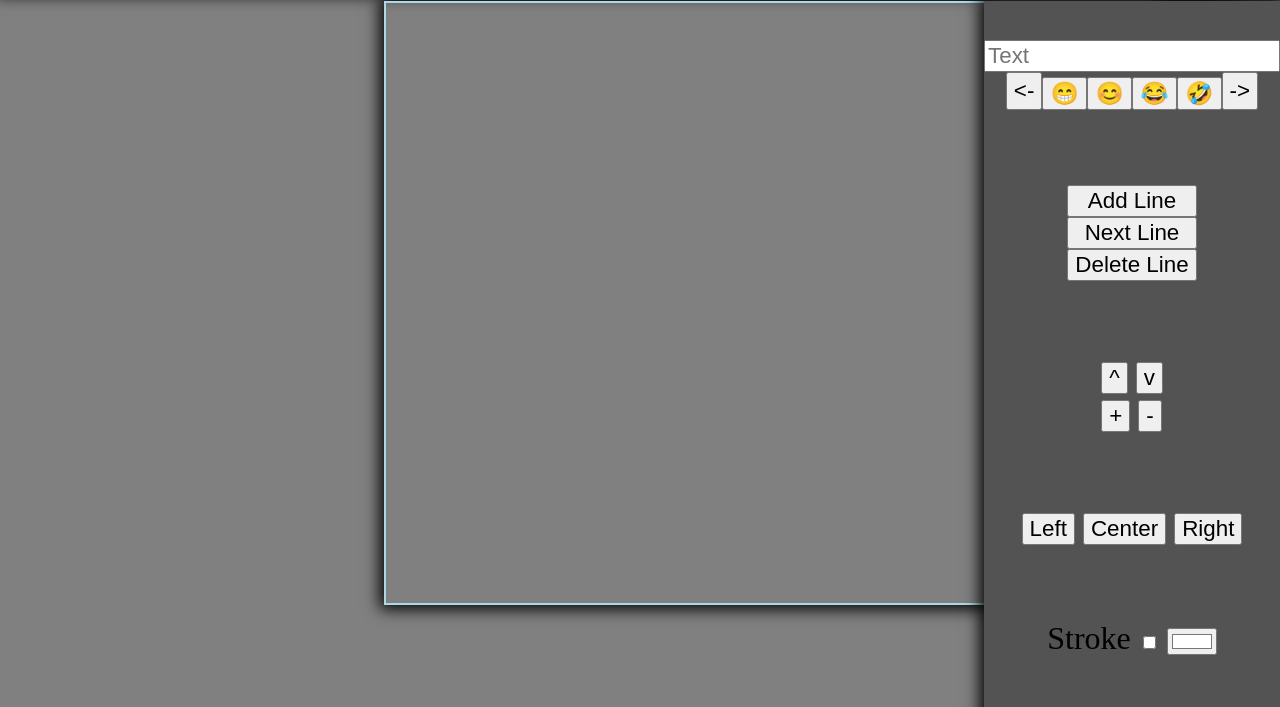
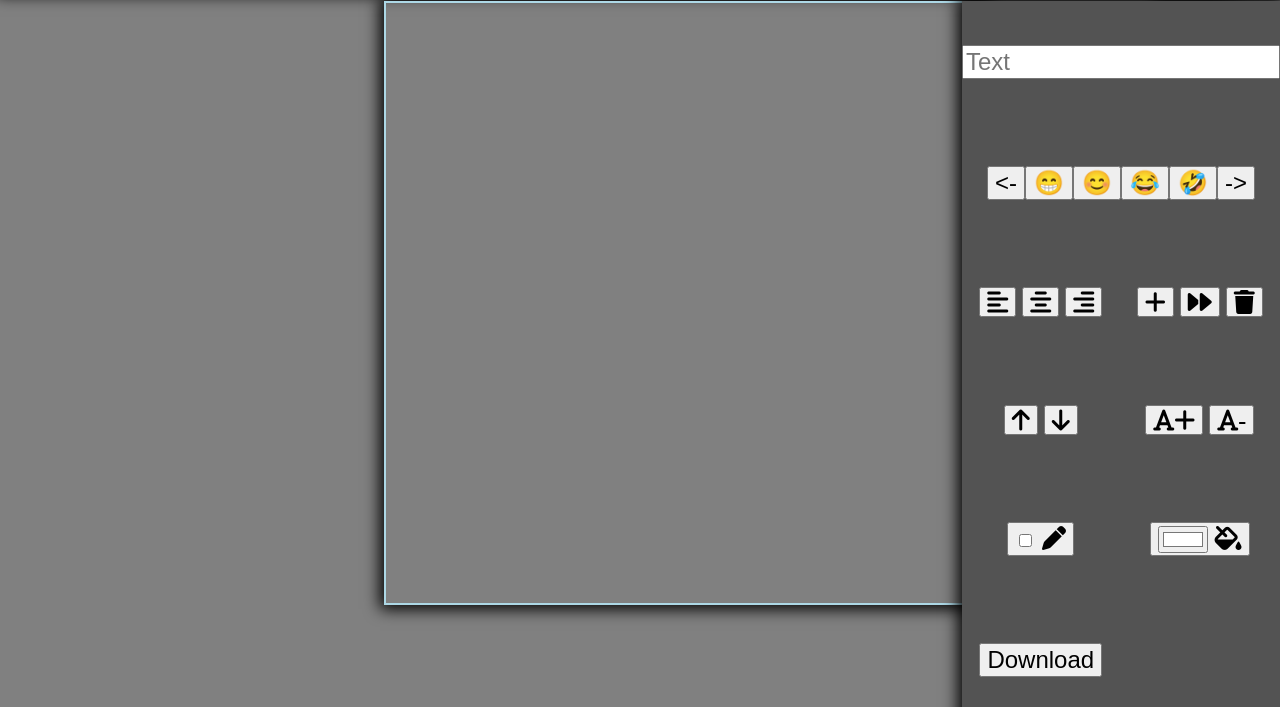
Before and after one commit to BenAvrahamos/Meme-Generator, a plain HTML site: page index.html in a window 1280 px wide. Both pictures are taken after a click on the button "To The Editor". Shown: the part 93-800 px from the top of the page. Drawn offline with Linux system fonts and the light colour scheme.

Commit message:
improved responsitivity

```diff
--- a/Styles/basics/layout.css
+++ b/Styles/basics/layout.css
@@ -36,13 +36,53 @@
     align-items: center;
     display: grid;
     grid-template-areas:
-    "text-input"
-    "line-control"
-    "up-down-keys"
-    "alignment-control"
-    "stroke-control"
-    "download-btn";
+    "text-input text-input"
+    "emojis-container emojis-container"
+    "alignment-control line-control"
+    "up-down-keys font-control"
+    "stroke-control fill-line";
+
+
     height: 100%;
     width: max-content;
 
 }
+
+
+
+
+
+.text-input {
+    grid-area: text-input;
+}
+
+.line-control {
+    grid-area: line-control;
+}
+
+.up-down-keys {
+    grid-area: up-down-keys;
+}
+
+.font-control{
+    grid-area: font-control;
+}
+
+.alignment-control {
+    grid-area: alignment-control;
+}
+
+.stroke-control {
+    grid-area: stroke-control;
+}
+
+
+.fill {
+    grid-area: fill-line;
+}
+
+.emojis-container{
+
+    grid-area: emojis-container;
+
+}
--- a/Styles/components/editor.css
+++ b/Styles/components/editor.css
@@ -12,48 +12,22 @@ canvas {
 }
 
 .editor-options {
-    font-size: 2em;
-    row-gap: 10px;
+    font-size: 1.5em;
     margin: 0;
     box-shadow: 0 0 15px 4px;
     background-color: rgb(83, 83, 83);
+    height: 90%;
 }
 
-.emojis-container{
+.editor-options button, input {
+    font-size: 1em;
+}
+
+.emojis-container {
     display: flex;
     justify-content: center;
 }
 
-.emoji{
+.emoji {
     width: 2em;
 }
-
-.editor-options input,
-button {
-    font-size: 0.7em;
-}
-
-
-.text-input {
-    grid-area: text-input;
-}
-
-.line-control {
-    grid-area: line-control;
-}
-
-.up-down-keys {
-    grid-area: up-down-keys;
-}
-
-.alignment-control {
-    grid-area: alignment-control;
-}
-
-.stroke-control {
-    grid-area: stroke-control;
-}
-
-.download-btn {
-    grid-area: download-btn;
-}
--- a/Styles/mq.css
+++ b/Styles/mq.css
@@ -1,5 +1,4 @@
-
-@media (max-width:970px) {
+@media (max-width:1210px) {
     .header h1 {
         font-size: 1.5em;
         width: 50%;
@@ -11,14 +10,24 @@
         border-radius: 0;
         padding: 0;
     }
-    .canvas-container{
-        width: 70vw;
-        height: 70vw;
+
+    .canvas-container {
+        width: 50vw;
+        height: 50vw;
+    }
+
+    .editor-options {
+        font-size: 1em;
+
+    }
+}
 
 
+@media (max-width:850px) {
+    .canvas-container {
+        width: 59vw;
+        height: 59vw;
     }
-
-
 
     .editor-options {
         width: 100%;
@@ -26,37 +35,26 @@
         height: 30vh;
         align-self: center;
         grid-template-areas:
-            "text-input line-control up-down-keys download-btn"
-            "alignment-control line-control up-down-keys stroke-control";
+            "text-input text-input alignment-control up-down-keys stroke-control media-actions"
+            "emojis-container emojis-container line-control font-control fill-line media-actions";
     }
 }
 
-
-
-
-
-
-@media (max-width:550x) {
-
+@media (max-width:550px) {
     .editor-options {
-        border-radius: 0;
-        position: unset;
-        width: 100%;
-        height: 100%;
-        align-self: center;
-        gap: 10px;
-        margin-inline: 1em;
+        font-size: 2em;
+        height: 100vw;
         grid-template-areas:
-            "text-input up-down-keys download-btn"
-            "alignment-control up-down-keys stroke-control"
-            "line-control up-down-keys stroke-control"
+            "text-input text-input"
+            "emojis-container emojis-container"
+            "alignment-control line-control"
+            "up-down-keys font-control"
+            "fill-line stroke-control"
+            "media-actions media-actions";
     }
-
-
 
     .canvas-container {
         width: 50vw;
         height: 50vw;
-
     }
 }
--- a/index.html
+++ b/index.html
@@ -6,6 +6,7 @@
     <meta name="viewport" content="width=device-width, initial-scale=1.0">
     <title>Document</title>
     <link rel="stylesheet" href="Styles/styles.css">
+    <script src="https://kit.fontawesome.com/d7527b64d0.js" crossorigin="anonymous"></script>
 </head>
 
 <body onload="onInit()">
@@ -59,56 +60,60 @@
 
         <section class="editor-options">
 
-            <div class="text-input ">
+            <div class="text-input  ">
                 <input oninput="onTxtInput(value)" placeholder="Text" type="text" id="text-input">
-
-                <div class="emojis-container">
-                    <button onclick="onRenderEmojis(-1)">&lt;-</button>
-
-                    <div class="emojis">
-
-
-                    </div>
-                   <button onclick="onRenderEmojis(1)">-></button>
-
-                </div>
             </div>
 
-            <div class="line-control flex-column">
-                <button onclick="onAddLine()">Add Line</button>
-                <button onclick="onSwitchLine()">Next Line</button>
-                <button onclick="onDeleteLine()">Delete Line</button>
+            <div class="emojis-container">
+                <button onclick="onRenderEmojis(-1)">&lt;-</button>
+
+                <div class="emojis"></div>
+                <button onclick="onRenderEmojis(1)">-></button>
+
             </div>
 
-            <div class="up-down-keys">
-                <button onclick="onMoveKeyUp(-10)">^</button>
-                <button onclick="onMoveKeyUp(10)">v</button>
-
-                <div class="font-control">
-                    <button onclick="onChangeFontSize(+3)">+</button>
-                    <button onclick="onChangeFontSize(-3)">-</button>
-                </div>
-            </div>
-
-            <div class="alignment-control">
-                <button onclick="onAlignText('left')">Left</button>
-                <button onclick="onAlignText('center')">Center</button>
-                <button onclick="onAlignText('right')">Right</button>
+            <div class="line-control">
+                <button title="Add Line" class="fa-solid fa-plus" onclick="onAddLine()"></button>
+                <button title="Next Line" onclick="onSwitchLine()" class="fa-solid fa-forward"></button>
+                <button title="Delete Line" class="fa-solid fa-trash" onclick="onDeleteLine()"></button>
             </div>
 
 
 
+            <div class="up-down-keys">
+                <button title="Move Line Up" class="fa-solid fa-arrow-up" onclick="onMoveKeyUp(-10)"></button>
+                <button title="Move Line Down" class="fa-solid fa-arrow-down" onclick="onMoveKeyUp(10)"></button>
+            </div>
 
+            <div class="font-control">
+                <button title="Increase Size" class="fa-solid fa-font " onclick="onChangeFontSize(+3)">+</button>
+                <button title="Decrease Size" class="fa-solid fa-font" onclick="onChangeFontSize(-3)">-</button>
+            </div>
 
-            <div class="stroke-control">
-                <label for="stroke">Stroke</label>
-                <input type="checkbox" id="stroke" onchange="onToggleStroke(this.checked)">
-                <input type="color" value="#FFFFFF" oninput="onChangeColor(value)">
-                <!-- <button class="save-btn" onclick="onSaveCanvas()">Save</button> -->
+            <div class="alignment-control">
+                <button title="Align Left" class="fa-solid fa-align-left" onclick="onAlignText('left')"></button>
+                <button title="Align Center" class="fa-solid fa-align-center" onclick="onAlignText('center')"></button>
+                <button title="Align Right" class="fa-solid fa-align-right" onclick="onAlignText('right')"></button>
             </div>
 
 
-            <a class="download-btn" href="#" onclick="downloadCanvas(this)" download="file-name">Download</a>
+            <button class="stroke-control">
+                <input title="Stroke" type="checkbox" id="stroke" onchange="onToggleStroke(this.checked)">
+                <label title="Stroke" class="fa-solid fa-pen" for="stroke"></label>
+            </button>
+
+
+            <button class="fill-line">
+                <input title="Fill Color" type="color" value="#FFFFFF" oninput="onChangeColor(value)">
+                <label title="Fill Color" class="fa-solid fa-fill-drip" for="color"></label>
+
+                <button class="download-btn " href="#" onclick="downloadCanvas(this)"
+                download="file-name">Download</button>
+            </button>
+
+
+
+
 
         </section>
 
--- a/meme.controller.js
+++ b/meme.controller.js
@@ -3,9 +3,10 @@
 const TOUCH_EVS = ['touchstart', 'touchmove', 'touchend']
 
 let gStartPos
-
 let gElCanvas
 let gCtx
+let gDownloadable = false
+
 
 const emojis  = {
     emojis: ['😁', '😊', '😂', '🤣', '❤', '😍', '😒', '👌', '😘', '💕', '👍', '😎', '😉', '🤞', '✌','🎂'],
@@ -56,10 +57,11 @@ function onRenderEmojis(value = 0){
 function onDrawEmoji(emoji){
     const gMeme = getGMeme()
     drawEmoji(emoji)
+    updateSettings()
     renderMeme(gMeme)
 
+
 }
-
 
 function onDown(ev){
     const gMeme = getGMeme()
@@ -111,8 +113,6 @@ function resizeCanvas() {
 
 }
 
-
-
 function renderMeme(meme) {
 
     const { selectedImgId, selectedLineIdx, lines } = meme
@@ -133,11 +133,6 @@ function onTxtInput(elTxt) {
     const gMeme = getGMeme()
     renderMeme(gMeme)
 }
-
-
-
-
-
 
 function drawLine(line, indx,) {
     let align =line.alignment
@@ -168,12 +163,11 @@ function drawLine(line, indx,) {
         gCtx.strokeText(txt, line.posX, line.posY)
     }
 
-    if (indx === gMeme.selectedLineIdx) {
+    if (indx === gMeme.selectedLineIdx && !gDownloadable) {
         drawBorder(line.posX, line.posY, margin, txt, indx, align)
     }
 
 }
-
 
 function drawBorder(txtPosX, txtPosY, margin, txt, indx, align) {
     let textAspects = gCtx.measureText(txt)
@@ -198,9 +192,13 @@ function drawBorder(txtPosX, txtPosY, margin, txt, indx, align) {
 
 
 function downloadCanvas(elLink) {
+    gDownloadable = true
+    renderMeme(gMeme)
     const dataUrl = gElCanvas.toDataURL()
-    elLink.download = 'my-img'
+    elLink.download = 'my-meme'
     elLink.href = dataUrl
+    gDownloadable = false
+    renderMeme(gMeme)
 }
 
 function onChangeFontSize(value) {
@@ -314,12 +312,3 @@ function onDeleteLine() {
 
     renderMeme(gMeme)
 }
-
-
-// function onSaveCanvas(){
-//     var image = new Image()
-//     image.src =gElCanvas.toDataURL()
-//     saveCanvas(image)
-
-
-// }
--- a/service/meme.service.js
+++ b/service/meme.service.js
@@ -245,5 +245,5 @@ function drawEmoji(emoji) {
 // }
 
 function resizeLineByCanvas(containerSize){
-    gMeme.lines[gMeme.selectedLineIdx].size = containerSize/10
+    gMeme.lines.forEach( line => line.size =  containerSize/10)
 }
```
